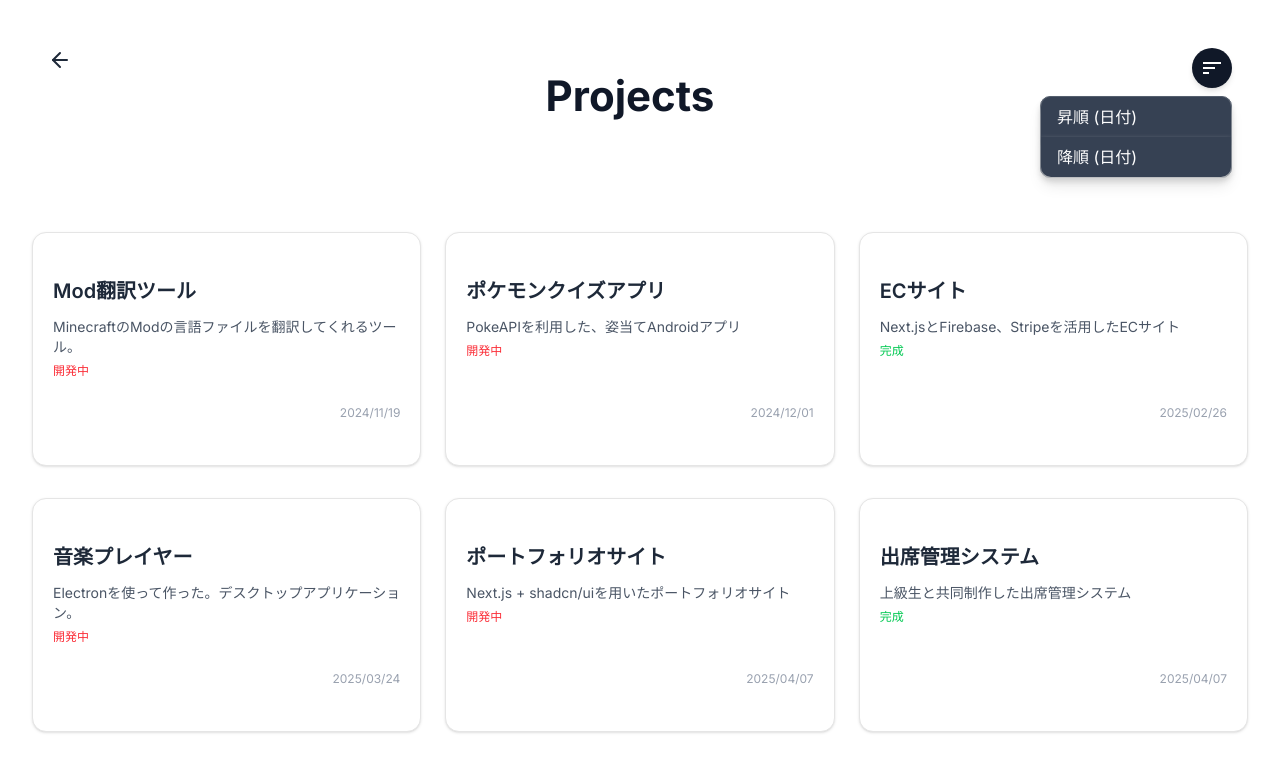
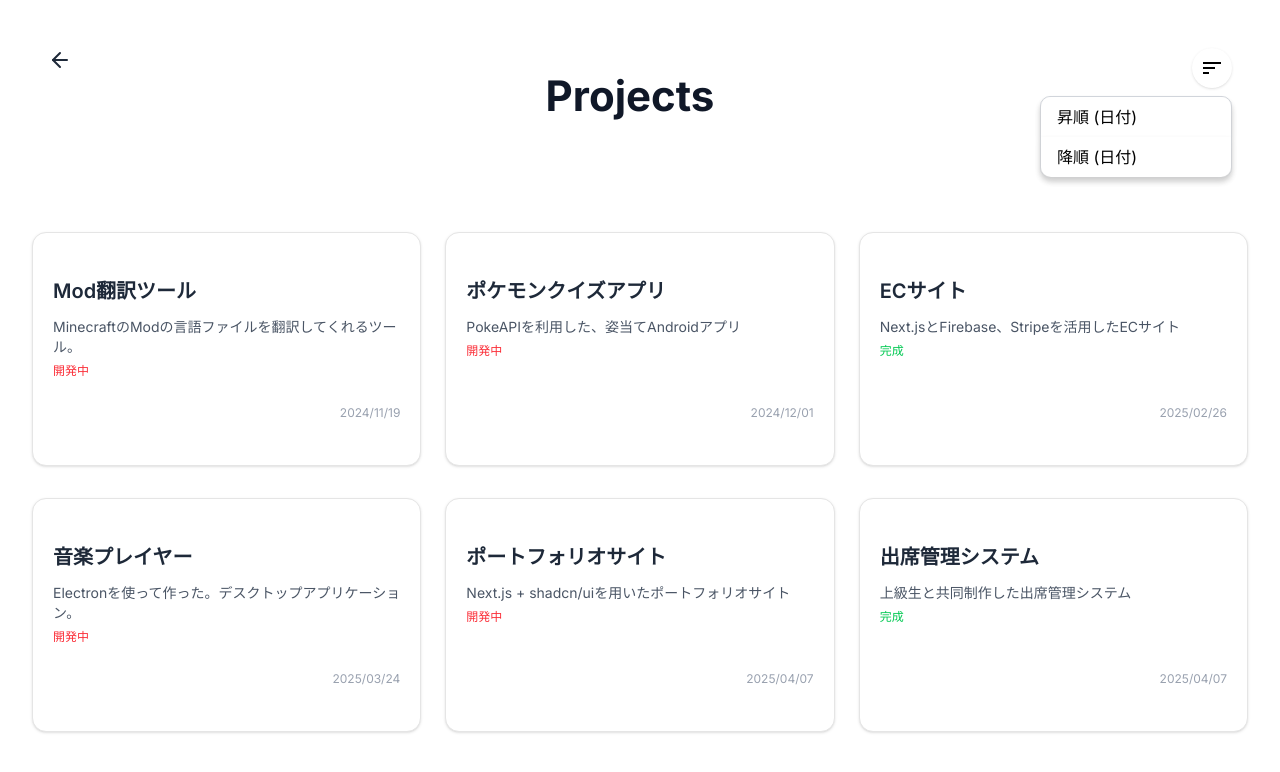
Before and after one commit to Mintostar/portfolio-app, a Next.js app: page /projects in a window 1280 px wide. Both pictures are taken after a click on the button 1212 px from the left and 68 px from the top of the page. Shown: the top 772 px of the page. Built offline with nearby package versions, Linux system fonts and the light colour scheme.

Commit message:
- ダークモードオフのときのソートアイコンとドロップダウンメニューの色を調整した。
Note: ドロップダウンメニューの影後で調整したい。

```diff
--- a/app/projects/page.tsx
+++ b/app/projects/page.tsx
@@ -73,9 +73,9 @@ export default function ProjectsPage() {
           <div className="absolute top-4 right-4">
             <button
               onClick={toggleDropdown}
-              className="bg-gray-900 text-white p-2 rounded-full shadow-md focus:outline-none hover:bg-gray-800 transition duration-200 ease-in-out transform hover:scale-110"
+              className="p-2 rounded-full shadow-sm focus:outline-none transition duration-200 ease-in-out transform hover:scale-110 bg-white text-black hover:bg-gray-100 dark:bg-gray-900 dark:text-white dark:hover:bg-gray-800"
             >
-              <MdSort size={24} />
+              <MdSort size={24} className="text-black dark:text-white" />
             </button>
             {isDropdownOpen && (
               <motion.div
@@ -83,17 +83,17 @@ export default function ProjectsPage() {
                 animate={{ opacity: 1, scale: 1 }}
                 exit={{ opacity: 0, scale: 0.8, transition: { duration: 0.3 } }}
                 transition={{ duration: 0.2 }}
-                className="absolute right-0 mt-2 w-48 bg-gray-700 text-white border border-gray-600 rounded-lg shadow-lg dropdown-menu"
+                className="absolute right-0 mt-2 w-48 bg-white text-black border border-gray-300 rounded-lg shadow-md dropdown-menu dark:bg-gray-700 dark:text-white dark:border-gray-600"
               >
                 <button
                   onClick={() => handleSortChange("asc")}
-                  className="block w-full px-4 py-2 text-left bg-gray-700 hover:bg-gray-600 rounded-t-lg transition duration-200 ease-in-out"
+                  className="block w-full px-4 py-2 text-left bg-white hover:bg-gray-100 rounded-t-lg transition duration-200 ease-in-out dark:bg-gray-700 dark:hover:bg-gray-600"
                 >
                   昇順 (日付)
                 </button>
                 <button
                   onClick={() => handleSortChange("desc")}
-                  className="block w-full px-4 py-2 text-left bg-gray-700 hover:bg-gray-600 rounded-b-lg transition duration-200 ease-in-out"
+                  className="block w-full px-4 py-2 text-left bg-white hover:bg-gray-100 rounded-b-lg transition duration-200 ease-in-out dark:bg-gray-700 dark:hover:bg-gray-600"
                 >
                   降順 (日付)
                 </button>
```
